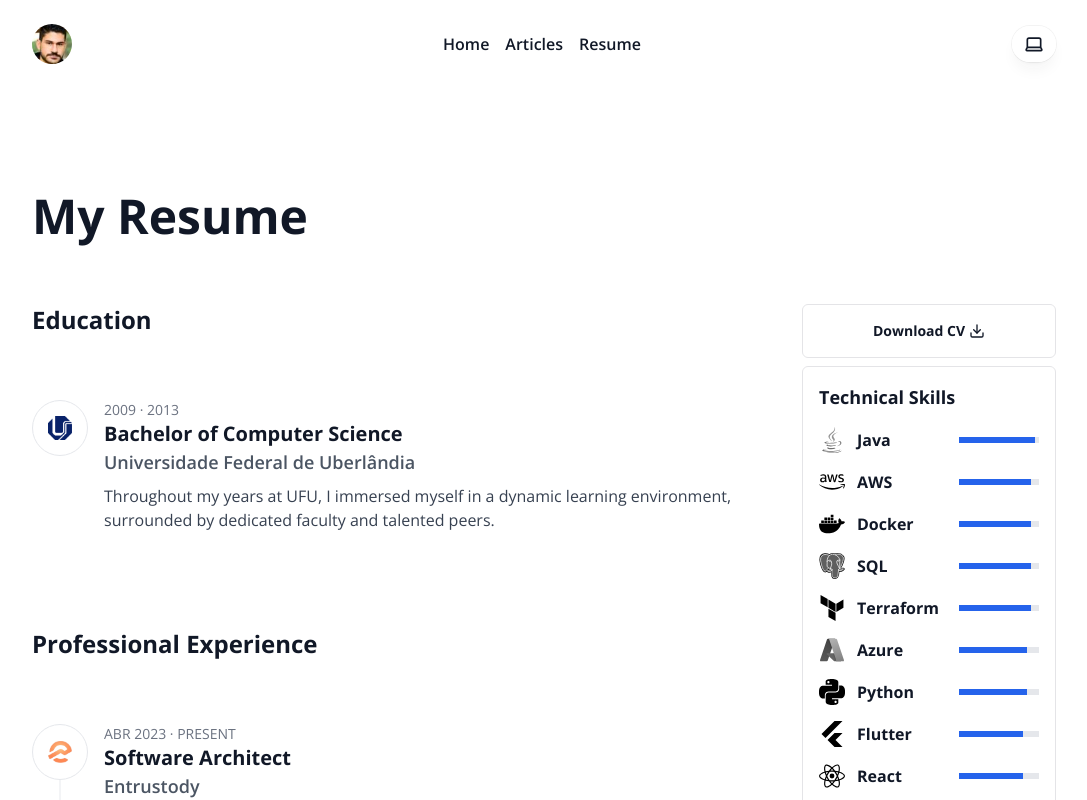
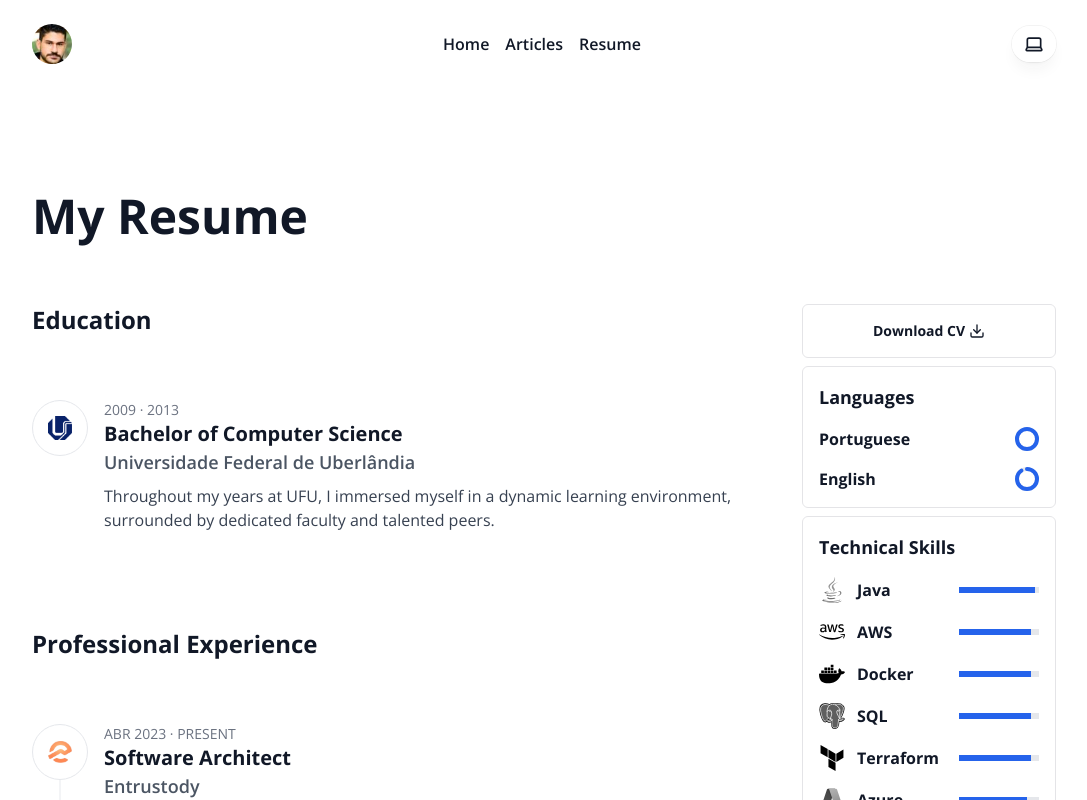
Before and after one commit to pedrohsduarte/personal-website-monorepo, a Next.js app in the folder apps/site/: page /resume in a window 1280 px wide. Shown: the top 800 px of the page, without its empty margins (96-1183 px from the left). Built offline with nearby package versions, Linux system fonts and the light colour scheme.

Commit message:
feat(site): add langagues to resume page

```diff
--- a/apps/site/src/app/(pages)/resume/page.tsx
+++ b/apps/site/src/app/(pages)/resume/page.tsx
@@ -5,6 +5,7 @@ import WithDownloadCVButton from '@/components/withDownloadCVButton';
 import WithEducationTimeline from '@/components/withEducationTimeline';
 import WithProfessionalExperienceTimeline from '@/components/withProfessionalExperienceTimeline';
 import WithTechnicalSkills from '@/components/withTechnicalSkills';
+import WithLanguages from '@/components/withLanguages';
 
 export const metadata: Metadata = {
   title: 'Resume',
@@ -23,6 +24,7 @@ const Resume: React.FC = () => {
         </div>
         <div className='flex w-full flex-col gap-2 md:w-1/4'>
           <WithDownloadCVButton />
+          <WithLanguages />
           <WithTechnicalSkills />
         </div>
       </div>
--- /dev/null
+++ b/apps/site/src/components/Common/CircularProgressBar/index.tsx
@@ -0,0 +1,55 @@
+import React from 'react';
+
+export type CircularProgressBarProps = {
+  progress: number;
+  size?: number;
+  strokeWidth?: number;
+};
+
+const CircularProgressBar: React.FC<CircularProgressBarProps> = ({
+  progress,
+  size = 60,
+  strokeWidth = 4,
+}) => {
+  const normalizedProgress = Math.min(100, Math.max(0, progress));
+  const radius = (size - strokeWidth) / 2;
+  const circumference = radius * 2 * Math.PI;
+  const strokeDashoffset = circumference - (normalizedProgress / 100) * circumference;
+
+  return (
+    <div className='relative' style={{ width: size, height: size }}>
+      <svg
+        className='-rotate-90 transform'
+        width={size}
+        height={size}
+        viewBox={`0 0 ${size} ${size}`}
+      >
+        <circle
+          className='text-gray-200 transition-all duration-300 ease-in-out dark:text-gray-700'
+          stroke='currentColor'
+          strokeWidth={strokeWidth}
+          fill='none'
+          r={radius}
+          cx={size / 2}
+          cy={size / 2}
+        />
+        <circle
+          className='text-blue-600 transition-all duration-300 ease-in-out'
+          stroke='currentColor'
+          strokeWidth={strokeWidth}
+          strokeLinecap='round'
+          fill='none'
+          r={radius}
+          cx={size / 2}
+          cy={size / 2}
+          style={{
+            strokeDasharray: circumference,
+            strokeDashoffset: strokeDashoffset,
+          }}
+        />
+      </svg>
+    </div>
+  );
+};
+
+export default CircularProgressBar;
--- a/apps/site/src/components/Common/ProgressBar/index.tsx
+++ b/apps/site/src/components/Common/LinearProgressBar/index.tsx
@@ -4,7 +4,7 @@ export type ProgressBarProps = {
   progress: number;
 };
 
-const ProgressBar: React.FC<ProgressBarProps> = ({ progress }) => {
+const LinearProgressBar: React.FC<ProgressBarProps> = ({ progress }) => {
   return (
     <div className='h-1.5 w-full bg-gray-200 dark:bg-gray-700'>
       <div className='h-1.5 bg-blue-600' style={{ width: `${progress}%` }}></div>
@@ -12,4 +12,4 @@ const ProgressBar: React.FC<ProgressBarProps> = ({ progress }) => {
   );
 };
 
-export default ProgressBar;
+export default LinearProgressBar;
--- /dev/null
+++ b/apps/site/src/components/Languages/index.tsx
@@ -0,0 +1,48 @@
+import React from 'react';
+
+import { Language as LaguangeType } from '@/contexts/ContentContext';
+import CircularProgressBar from '../Common/CircularProgressBar';
+
+export type LanguagesProps = {
+  languages: LaguangeType[];
+};
+
+const levelToPercentage = (level: LaguangeType['level']) => {
+  switch (level) {
+    case 'Native':
+      return 100;
+    case 'Fluent':
+      return 90;
+    case 'Advanced':
+      return 75;
+    case 'Intermediate':
+      return 50;
+    case 'Basic':
+      return 25;
+  }
+};
+
+const Language: React.FC<LanguagesProps> = ({ languages }) => {
+  return (
+    <div className='space-y-4 rounded-md border border-zinc-200 p-4 dark:border-zinc-700'>
+      <h3 className='text-lg font-bold'>Languages</h3>
+      <div className='flex flex-col gap-4'>
+        {languages.map(language => (
+          <div key={`skill-${language.name}`} className='flex w-full items-center justify-between'>
+            <div className='flex items-center gap-3'>
+              <span className='inline-block whitespace-nowrap font-bold'>{language.name}</span>
+            </div>
+            <div>
+              <CircularProgressBar
+                progress={levelToPercentage(language.level)}
+                size={24}
+              ></CircularProgressBar>
+            </div>
+          </div>
+        ))}
+      </div>
+    </div>
+  );
+};
+
+export default Language;
--- a/apps/site/src/components/TechnicalSkills/index.tsx
+++ b/apps/site/src/components/TechnicalSkills/index.tsx
@@ -1,6 +1,6 @@
 import React from 'react';
 
-import ProgressBar from '@/components/Common/ProgressBar';
+import LinearProgressBar from '@/components/Common/LinearProgressBar';
 import Icon, { IconType } from '@/components/Icon';
 
 export type TechnicalSkill = {
@@ -30,7 +30,7 @@ const TechnicalSkills: React.FC<TechnicalSkillsProps> = ({ skills }) => {
                 <span className='inline-block whitespace-nowrap font-bold'>{skill.name}</span>
               </div>
               <div className='w-20'>
-                <ProgressBar progress={skill.progress}></ProgressBar>
+                <LinearProgressBar progress={skill.progress}></LinearProgressBar>
               </div>
             </div>
           ))}
--- /dev/null
+++ b/apps/site/src/components/withLanguages.tsx
@@ -0,0 +1,14 @@
+'use client';
+
+import React from 'react';
+
+import { useContent } from '@/contexts/ContentContext';
+import Languages from '@/components/Languages';
+
+const WithLanguages: React.FC = () => {
+  const { languages } = useContent();
+
+  return <Languages languages={languages} />;
+};
+
+export default WithLanguages;
--- a/apps/site/src/contexts/ContentContext.tsx
+++ b/apps/site/src/contexts/ContentContext.tsx
@@ -19,6 +19,11 @@ export type CVFile = {
   fileUrl: string;
 };
 
+export type Language = {
+  name: string;
+  level: 'Native' | 'Fluent' | 'Advanced' | 'Intermediate' | 'Basic';
+};
+
 export type Experience = {
   startDate: string;
   endDate: string;
@@ -37,6 +42,7 @@ export type ContentContextType = {
   xUrl?: string;
   email?: string;
   cvFile?: CVFile;
+  languages: Language[];
   education: Experience[];
   professionalExperience: Experience[];
   technicalSkills: TechnicalSkill[];
@@ -65,6 +71,16 @@ export const contentData: ContentContextType = {
     fileName: 'CV_Pedro_Duarte.pdf',
     fileUrl: '/pdfs/cv.pdf',
   },
+  languages: [
+    {
+      name: 'Portuguese',
+      level: 'Native',
+    },
+    {
+      name: 'English',
+      level: 'Fluent',
+    },
+  ],
   education: [
     {
       startDate: '2009',
```
